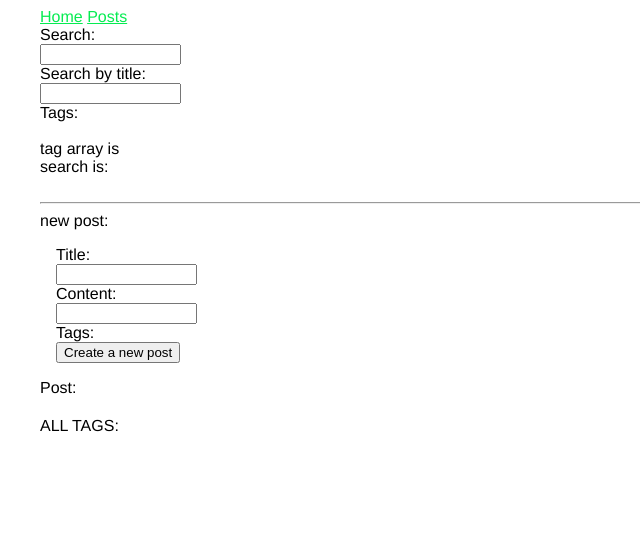
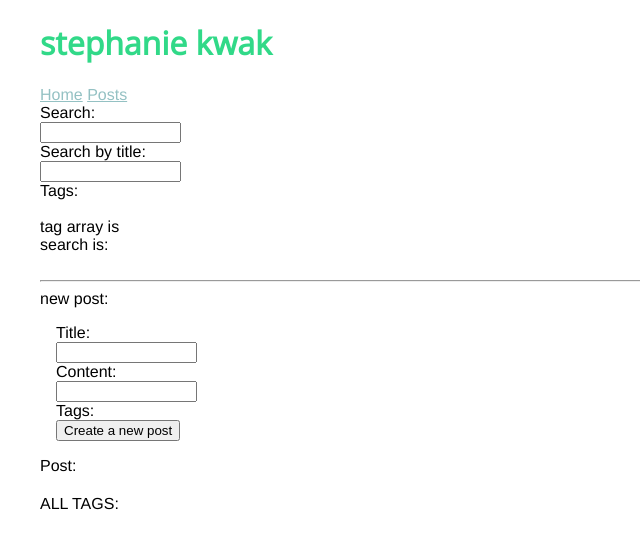
Before and after one commit to skwak/blahg, a website: page index.html in a window 1280 px wide. Shown: the whole page, without its empty margins (0-640 px from the left). Drawn offline with nearby package versions, Linux system fonts and the light colour scheme; no server answers.

Commit message:
font changes

```diff
--- a/app/css/style.css
+++ b/app/css/style.css
@@ -4,7 +4,7 @@ html {
 }
 
 body a {
-  color: #05ec51;
+  color: #94c1c3;
 }
 
 .form {
@@ -18,3 +18,8 @@ body a {
 input[type="text"] {
   width: 10em;
 }
+
+.blog-title {
+  font-family: "Open Sans";
+  color: #31d988;
+}
--- a/index.html
+++ b/index.html
@@ -6,12 +6,14 @@
 <script src="bower_components/angular-ui-router/release/angular-ui-router.js"></script>
 <link rel="stylesheet" href="app/css/style.css" type="text/css">
 <script src="app/js/app.js"></script>
+<link href='http://fonts.googleapis.com/css?family=Open+Sans:300' rel='stylesheet' type='text/css'>
 <script src="app/js/controllers/layout.js"></script>
 <script src="app/js/controllers/posts.js"></script>
 
 </head>
 <body>
   <div class="header">
+    <h1 class="blog-title">stephanie kwak</h1>
     <a ui-sref=".home">Home</a>
     <a ui-sref=".posts">Posts</a>
   </div>
```
